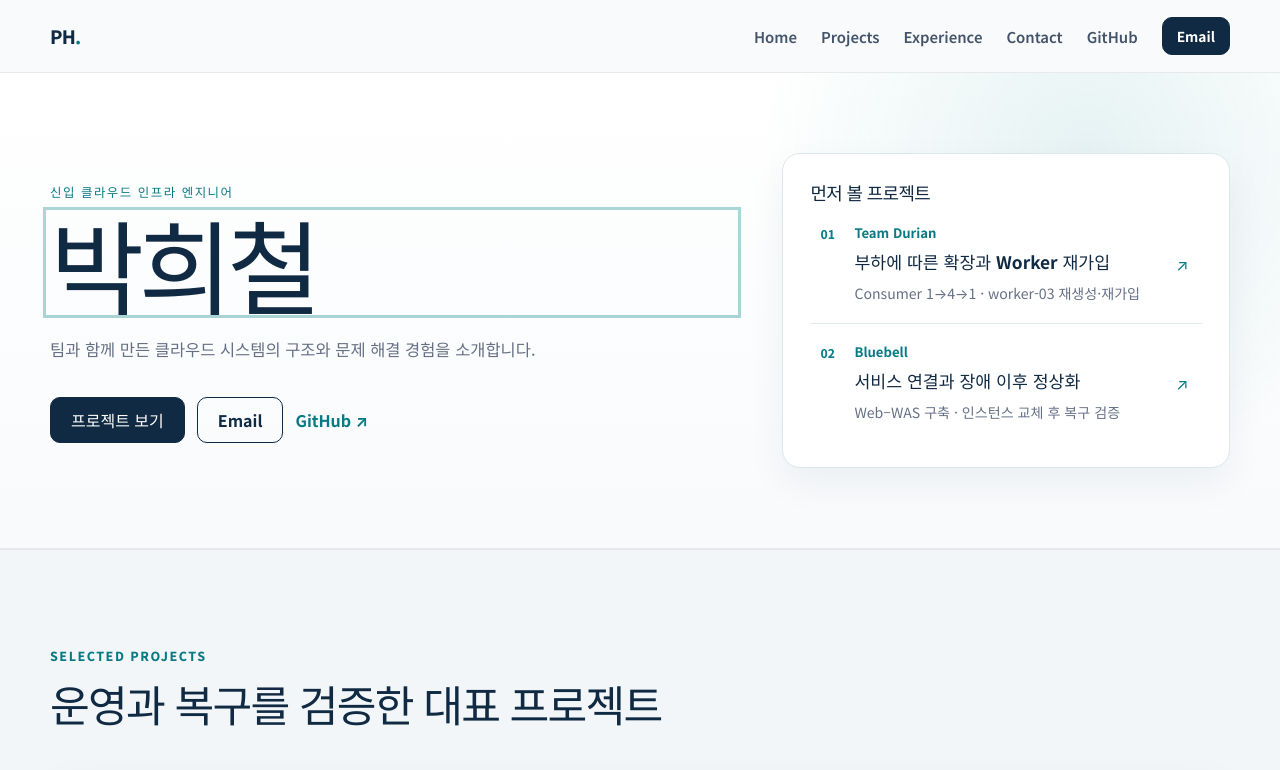
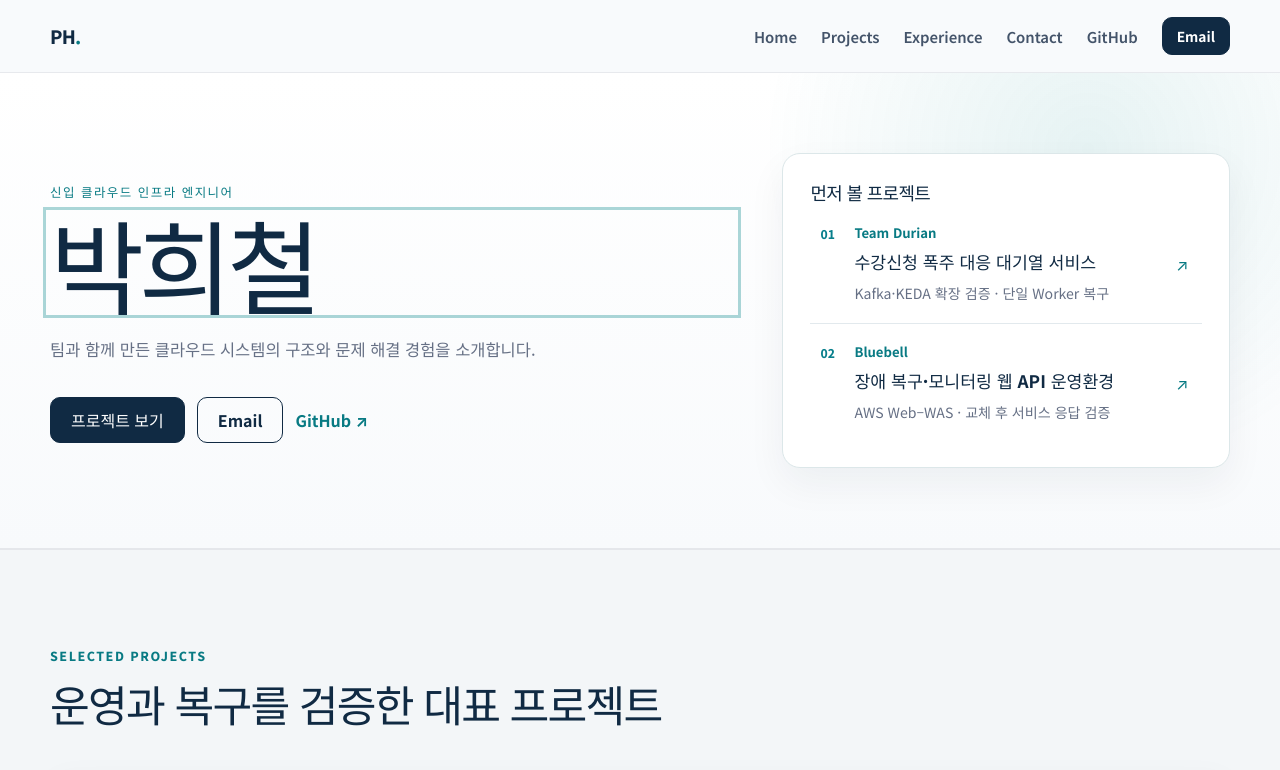
Before and after one commit to wkfkeha784-pixel/cloud-infra-portfolio, a React (Vite) app: page / in a window 1280 px wide. Shown: the top 770 px of the page. Built offline with nearby package versions, Linux system fonts and the light colour scheme.

Commit message:
feat(portfolio): present service outcomes and current DR scope in src/pages/Home.tsx

```diff
--- a/src/pages/Home.tsx
+++ b/src/pages/Home.tsx
@@ -35,8 +35,8 @@ export default function Home() {
                   <span className="hero-project-number" aria-hidden="true">01</span>
                   <span className="hero-project-copy">
                     <span className="hero-project-name">Team Durian</span>
-                    <strong>부하에 따른 확장과 Worker 재가입</strong>
-                    <span className="hero-project-description">Consumer 1→4→1 · worker-03 재생성·재가입</span>
+                    <strong>수강신청 폭주 대응 대기열 서비스</strong>
+                    <span className="hero-project-description">Kafka·KEDA 확장 검증 · 단일 Worker 복구</span>
                   </span>
                   <span className="hero-project-arrow" aria-hidden="true">↗</span>
                 </Link>
@@ -46,8 +46,8 @@ export default function Home() {
                   <span className="hero-project-number" aria-hidden="true">02</span>
                   <span className="hero-project-copy">
                     <span className="hero-project-name">Bluebell</span>
-                    <strong>서비스 연결과 장애 이후 정상화</strong>
-                    <span className="hero-project-description">Web–WAS 구축 · 인스턴스 교체 후 복구 검증</span>
+                    <strong>장애 복구·모니터링 웹 API 운영환경</strong>
+                    <span className="hero-project-description">AWS Web–WAS · 교체 후 서비스 응답 검증</span>
                   </span>
                   <span className="hero-project-arrow" aria-hidden="true">↗</span>
                 </Link>
```
